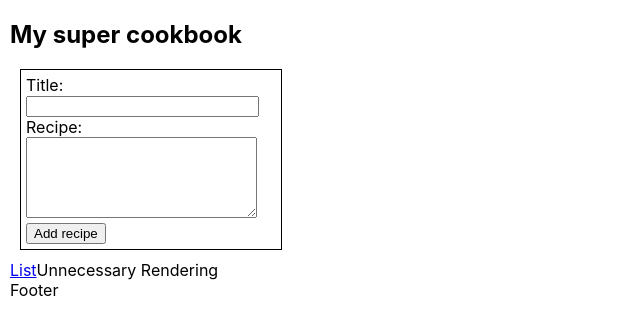
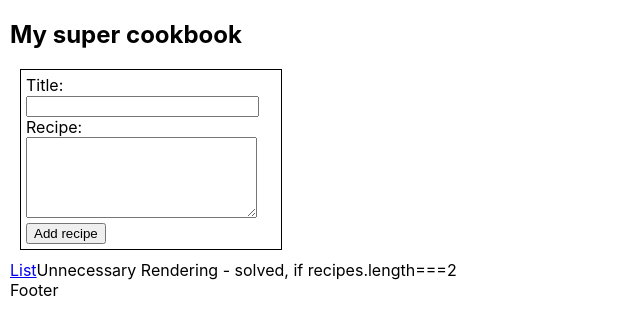
Before and after one commit to EdsonNhancale/react-optimization-mpt-front, a React (Create React App) app: page /book in a window 1280 px wide. Shown: the top 334 px of the page, without its empty margins (0-640 px from the left). Built offline with nearby package versions, Linux system fonts and the light colour scheme.

Commit message:
Added useMemo to memorize component

```diff
--- a/src/pages/CookBook.js
+++ b/src/pages/CookBook.js
@@ -5,7 +5,7 @@ import { useActionsRecipe } from "../hooks/useActionsRecipe";
 import Footer from '../components/Footer';
 
 export default function CookBook() {
-    const { addRecipe } = useActionsRecipe()
+    const { addRecipe, recipes } = useActionsRecipe()
 
     // const onAddRecipe = (recipe) => {
     //     const newRecipe = { ...recipe, id: nextRecipeId++ };
@@ -19,8 +19,9 @@ export default function CookBook() {
             <AddNewRecipeForm onAddRecipe={addRecipe} />
             <Link to="/booklists">List</Link>
 
-            {"Unnecessary Rendering"}
-            <Footer />
+            {"Unnecessary Rendering - solved, if recipes.length===2"}
+
+            {React.useMemo(Footer, [recipes.length === 2])}
         </>
     )
 }
```
